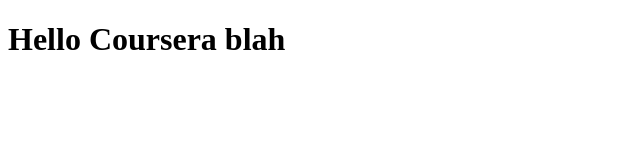
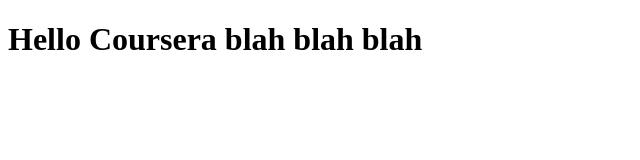
Before and after one commit to oluwolebankole/coursera-angular, a plain HTML site: page index.html in a window 1280 px wide. Shown: the whole page, without its empty margins (0-640 px from the left). Drawn offline with Linux system fonts and the light colour scheme.

Commit message:
new version

```diff
--- a/index.html
+++ b/index.html
@@ -5,6 +5,6 @@
     <title>Hello Coursera</title>
   </head>
   <body>
-    <h1>Hello Coursera blah</h1>
+    <h1>Hello Coursera blah blah blah</h1>
   </body>
 </html>
```
